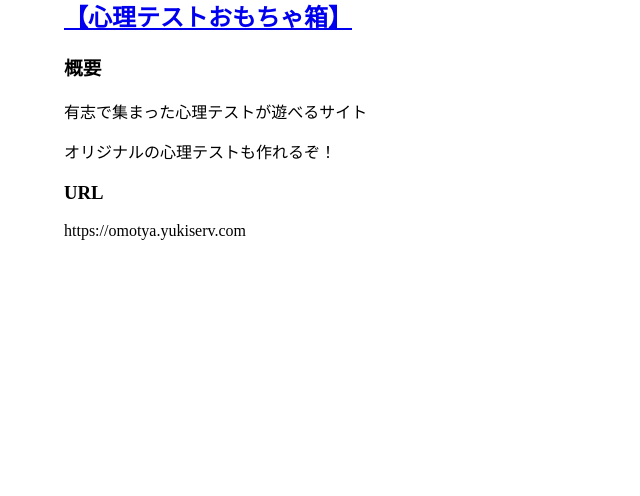
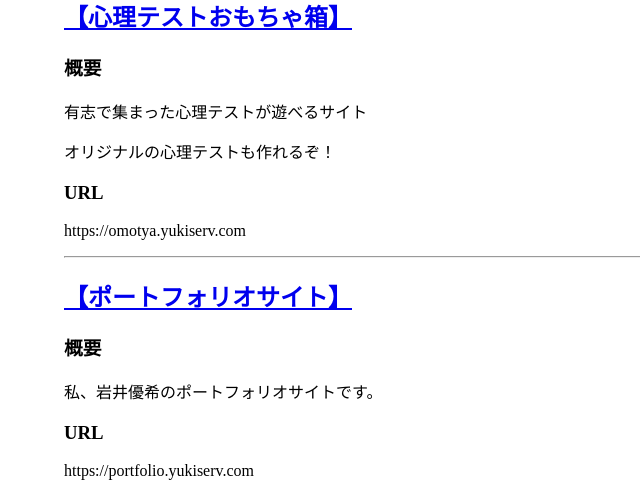
Before and after one commit to yuukiiwai/sc-server, a Django app: page / in a window 1280 px wide. Shown: the part 435-931 px from the top of the page, without its empty margins (0-640 px from the left). Before the commit the page ends 675 px from the top, so only its background shows below. Run offline with Django 4.2, Linux system fonts and the light colour scheme.

Commit message:
add article in index

```diff
--- a/templates/index.html
+++ b/templates/index.html
@@ -29,5 +29,11 @@
     <p>オリジナルの心理テストも作れるぞ！</p>
     <h3>URL</h3>
     <p>https://omotya.yukiserv.com</p>
+    <hr/>
+    <h2><a href="https://portfolio.yukiserv.com">【ポートフォリオサイト】</a></h2>
+    <h3>概要</h3>
+    <p>私、岩井優希のポートフォリオサイトです。</p>
+    <h3>URL</h3>
+    <p>https://portfolio.yukiserv.com</p>
 </body>
 </html>
```
